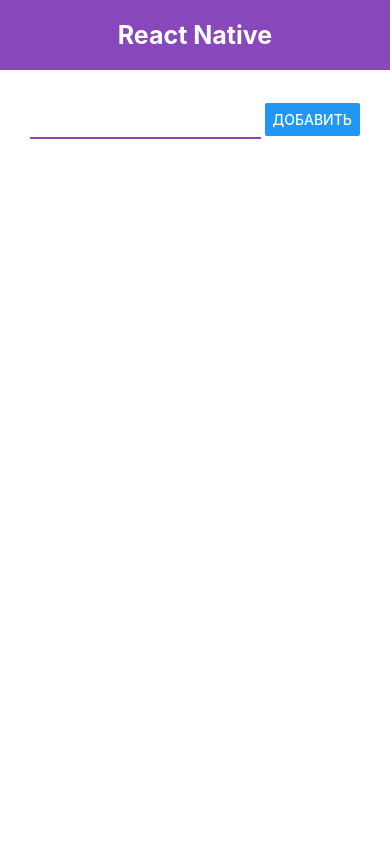
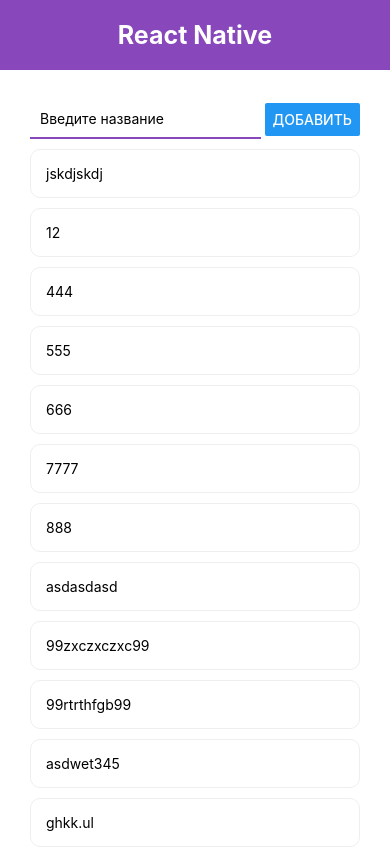
Before and after one commit to VladSWEED/React-Native, a React Native app: screen / in a window 390 px wide. Shown: the top 848 px of the page. Built offline with nearby package versions, Linux system fonts and the light colour scheme.

Commit message:
finished 1-3 section

```diff
--- a/App.js
+++ b/App.js
@@ -1,12 +1,28 @@
 import React, { useState } from 'react';
-import { StatusBar } from 'expo-status-bar';
-import { StyleSheet, Text, View } from 'react-native';
+import { FlatList, ScrollView, StyleSheet, View } from 'react-native';
 import { AddTodo } from './src/AddTodo';
 import { Navbar } from './src/Navbar';
 import { Todo } from './src/Todo';
 
 export default function App() {
-  const [todos, setTodos] = useState([]);
+  const arr = [
+    { id: 1, title: 'jskdjskdj' },
+    { id: 2, title: '12' },
+    { id: 3, title: '444' },
+    { id: 4, title: '555' },
+    { id: 5, title: '666' },
+    { id: 6, title: '7777' },
+    { id: 7, title: '888' },
+    { id: 8, title: 'asdasdasd' },
+    { id: 9, title: '99zxczxczxc99' },
+    { id: 10, title: '99rtrthfgb99' },
+    { id: 11, title: 'asdwet345' },
+    { id: 12, title: 'ghkk.ul' },
+    { id: 13, title: 'fg45te5tg' },
+    { id: 14, title: 'aweqw33' },
+    { id: 15, title: 'vlad' },
+  ];
+  const [todos, setTodos] = useState(arr);
 
   const addTodos = (title) => {
     setTodos((prev) => [
@@ -18,16 +34,25 @@
     ]);
   };
 
+  const onRemove = (id) => {
+    setTodos(prev => prev.filter(todo => todo.id !== id))
+  }
+
   return (
     <View>
       <Navbar title="React Native" />
       <View style={styles.container}>
         <AddTodo onSubmit={addTodos} />
-        <View>
+        <FlatList
+          data={todos}
+          renderItem={({item}) => <Todo todo={item} onRemove={onRemove} />}
+          keyExtractor={item => item.id.toString()}
+        />
+        {/* <View>
           {todos.map((todo) => (
             <Todo todo={todo} key={todo.id} />
-          ))}
-        </View>
+          ))} */}
+        {/* </View> */}
       </View>
     </View>
   );
--- a/package.json
+++ b/package.json
@@ -13,6 +13,7 @@
     "react": "16.13.1",
     "react-dom": "16.13.1",
     "react-native": "https://github.com/expo/react-native/archive/sdk-42.0.0.tar.gz",
+    "react-native-debugger": "^1.1.0",
     "react-native-web": "~0.13.12"
   },
   "devDependencies": {
--- a/src/AddTodo.js
+++ b/src/AddTodo.js
@@ -1,13 +1,27 @@
-import React from 'react';
-import { Button, StyleSheet, TextInput, View } from 'react-native';
+import React, { useState } from 'react';
+import { Alert, Button, StyleSheet, TextInput, View } from 'react-native';
 
 export const AddTodo = ({ onSubmit }) => {
-  const onPress = (title) => {
-    onSubmit('mobile');
+  const [value, setValue] = useState('');
+
+  const onPress = () => {
+    if (!!value) {
+      onSubmit(value);
+      setValue('')
+    } else {
+      Alert.alert('Название дела не может быть пустым')
+    }
   };
+
   return (
     <View style={styles.block}>
-      <TextInput style={styles.input} />
+      <TextInput
+        style={styles.input}
+        onChangeText={setValue}
+        value={value}
+        placeholder="Введите название"
+        // autoCorrect={false}
+      />
       <Button title="Добавить" onPress={onPress} />
     </View>
   );
--- a/src/Todo.js
+++ b/src/Todo.js
@@ -1,11 +1,18 @@
 import React from 'react';
-import { StyleSheet, Text, View } from 'react-native';
+import { StyleSheet, Text, TouchableOpacity, View } from 'react-native';
 
-export const Todo = ({ todo }) => {
+export const Todo = ({ todo, onRemove }) => {
   return (
+    <TouchableOpacity
+      activeOpacity={0.5}
+      onPress={() => console.log('PRESSE TODOITEM', todo.id)}
+      // onLongPress={() => onRemove(todo.id)}
+
+    >
       <View style={styles.todo}>
         <Text>{todo.title}</Text>
       </View>
+    </TouchableOpacity>
   );
 };
 
@@ -17,6 +24,6 @@
     borderWidth: 1,
     borderColor: '#eee',
     borderRadius: 10,
-        marginTop: 10
-    }
-})
+    marginTop: 10,
+  },
+});
```
Also changed, not shown: 1 other file (tests, documents, lock files or other folders). Lines whose indentation alone changed are shown as unchanged.
